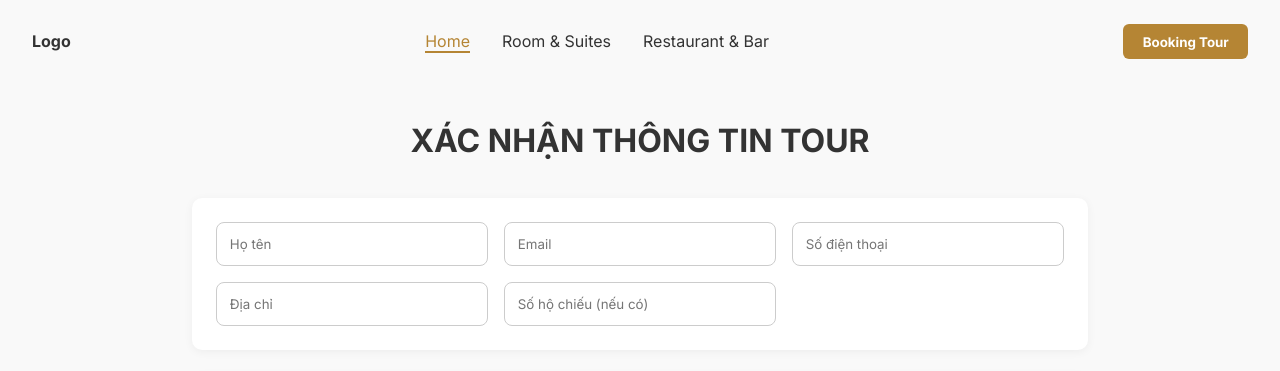
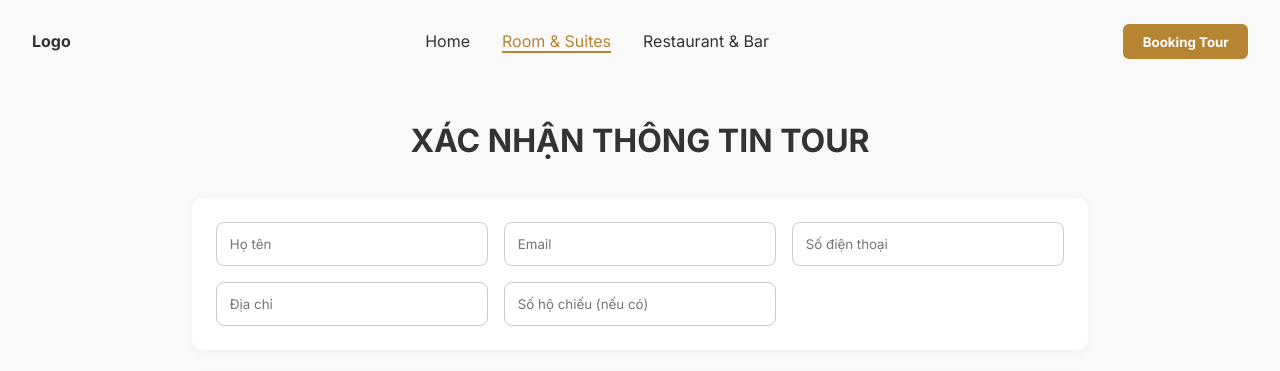
Before and after one commit to TruongMinh3010/btl, a plain HTML site: page index.html in a window 1280 px wide. Shown: the top 371 px of the page. Drawn offline with Linux system fonts and the light colour scheme.

Commit message:
Add files via upload

```diff
--- a/index.html
+++ b/index.html
@@ -12,8 +12,8 @@
   <nav>
     <div><strong>Logo</strong></div>
     <ul>
-      <li><a href="#" class="active">Home</a></li>
-      <li><a href="">Room & Suites</a></li>
+      <li><a href="#" >Home</a></li>
+      <li><a href="" class="active" >Room & Suites</a></li>
       <li><a href="#">Restaurant & Bar</a></li>
     </ul>
     <button class="btn-booking">Booking Tour</button>
```
